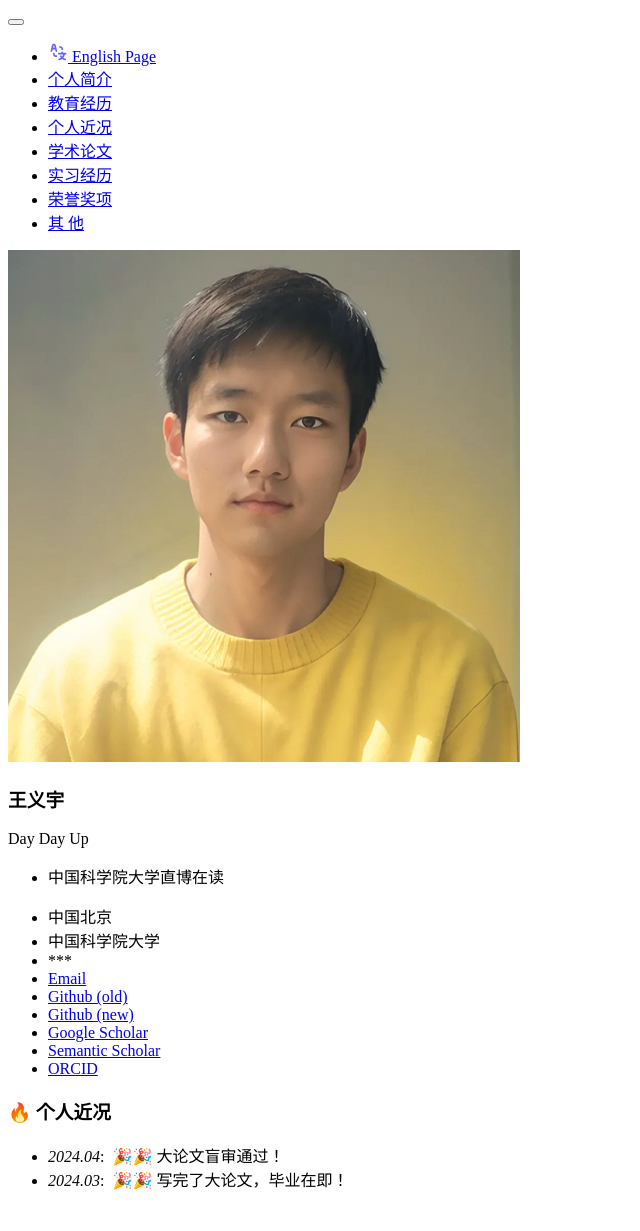
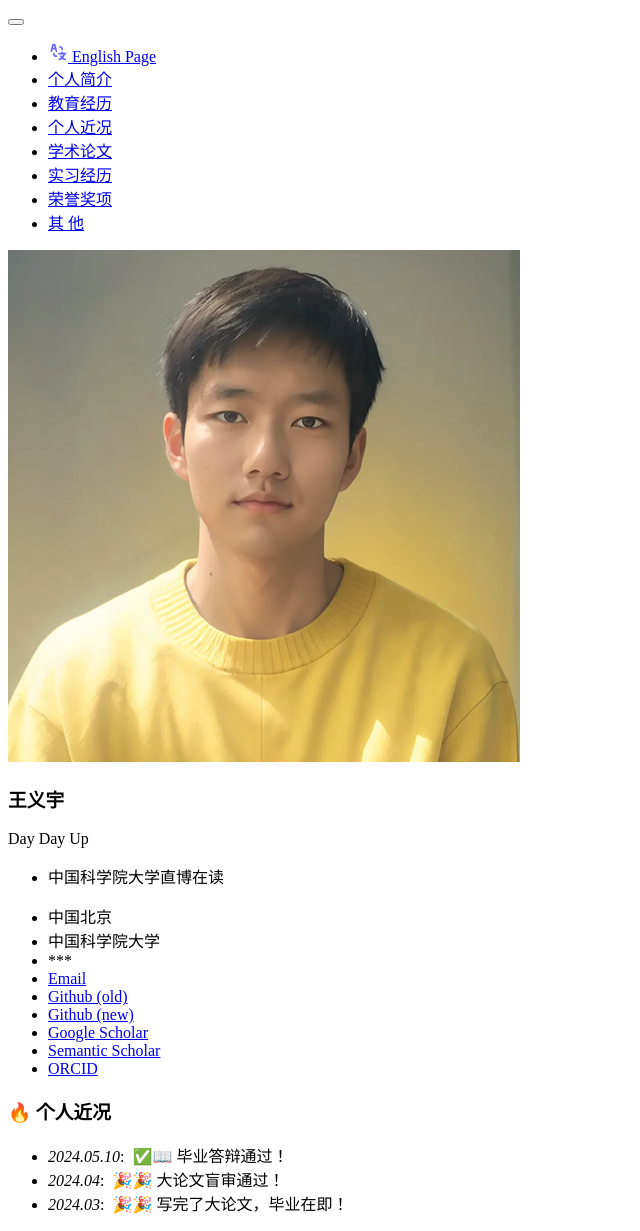
Before and after one commit to curya-wangyiyu/about_cn, a Jekyll site: the page built from _pages/includes/news.md, in a window 1280 px wide. Shown: the whole page, without its empty margins (0-640 px from the left). Built offline with Jekyll 4.4.1, drawn with Linux system fonts in a browser that asks for light colours; our own code applies the rules of GitHub Pages for plain Markdown files; before the commit the page ends 1207 px from its top, so only the background shows below that.

Commit message:
update news

```diff
--- a/_pages/includes/news.md
+++ b/_pages/includes/news.md
@@ -1,3 +1,4 @@
 # 🔥 个人近况
+- *2024.05.10*: &nbsp;✅📖 毕业答辩通过！
 - *2024.04*: &nbsp;🎉🎉 大论文盲审通过！
 - *2024.03*: &nbsp;🎉🎉 写完了大论文，毕业在即！
```
